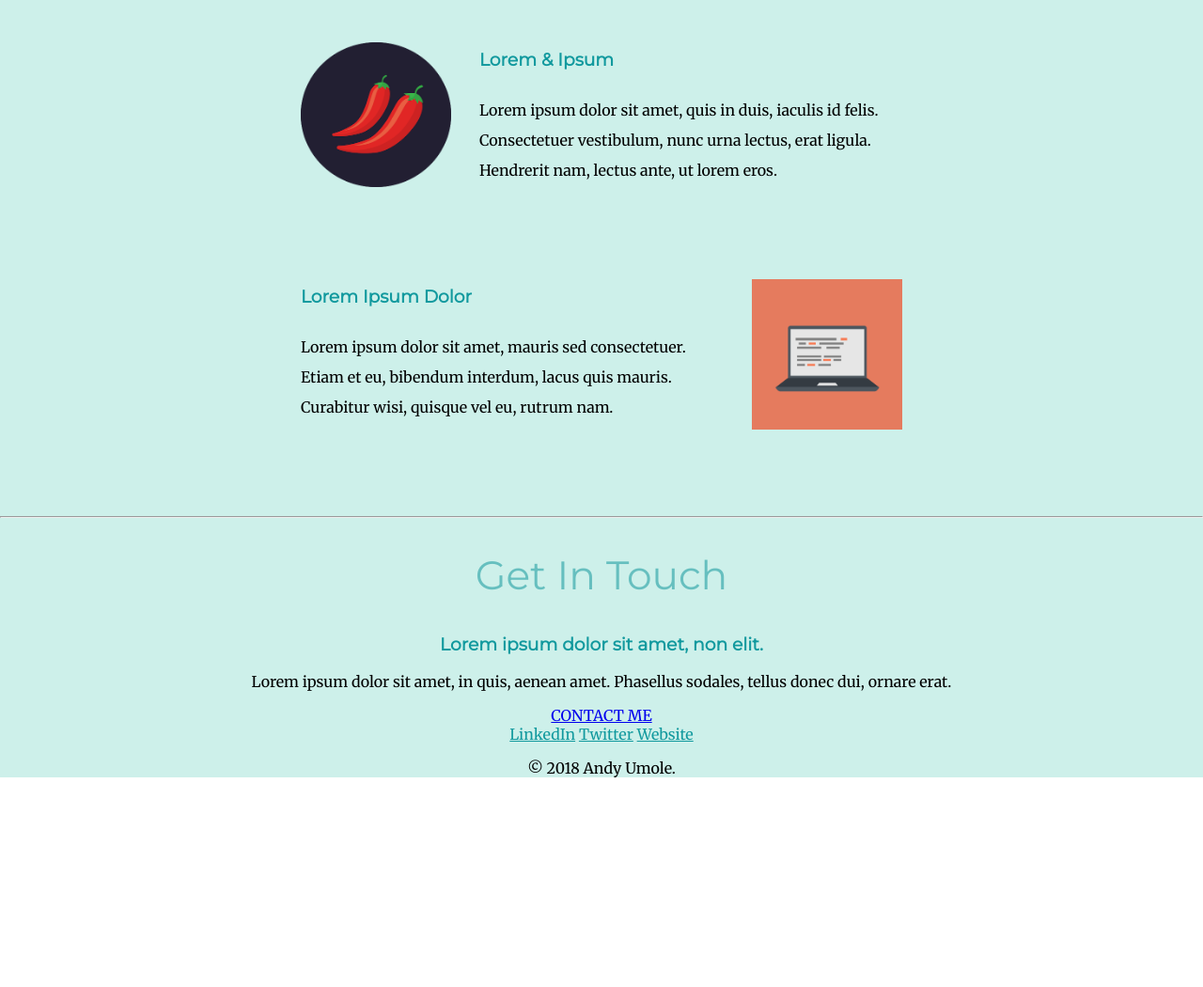
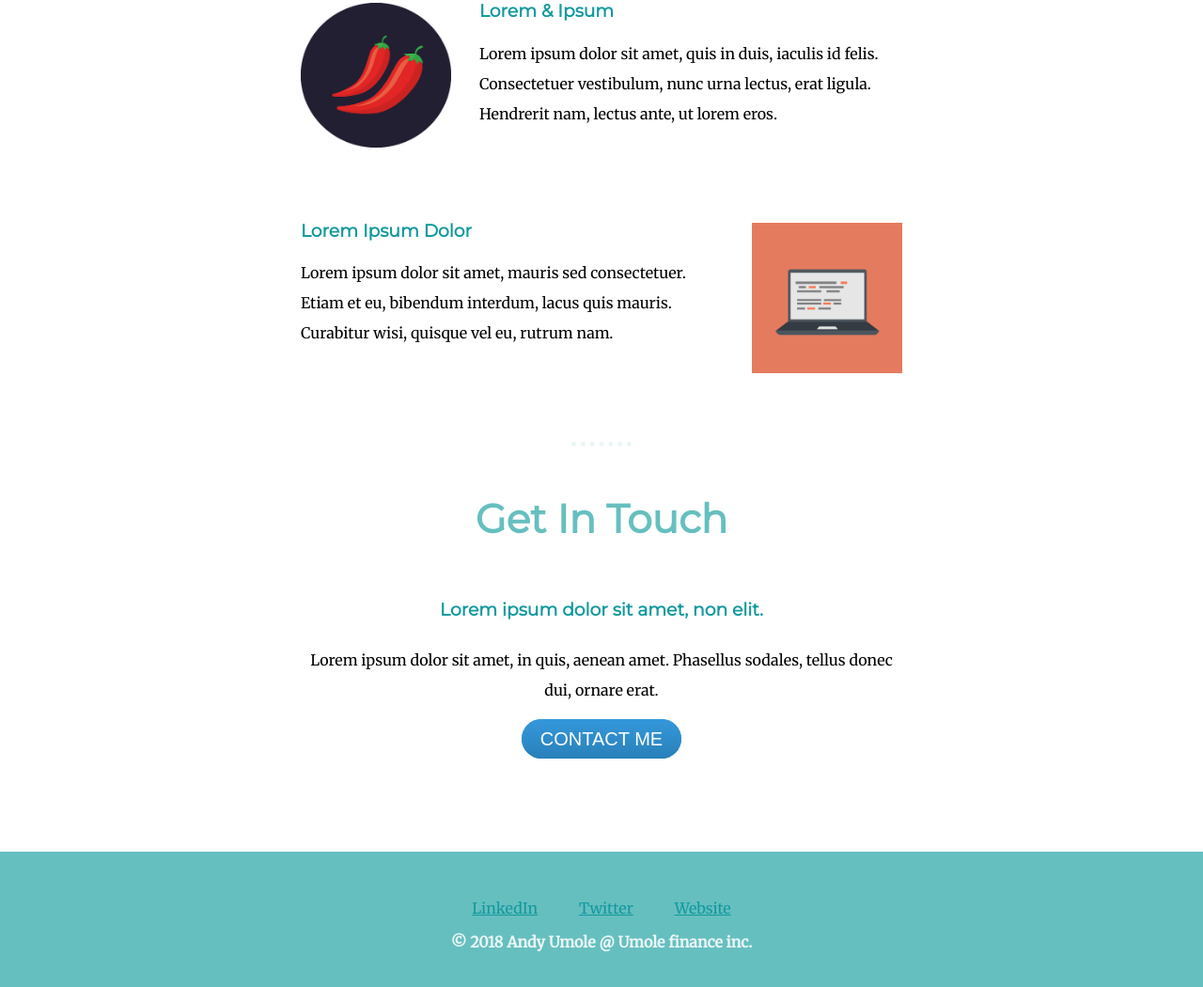
Before and after one commit to umole/test-cv-site, a plain HTML site: page index.html in a window 1280 px wide. Shown: the part 1340-2390 px from the top of the page at 94% size. Before the commit the page ends 2183 px from the top, so only its background shows below. Drawn offline with Linux system fonts and the light colour scheme.

Commit message:
Add files via upload

```diff
--- a/css/styles.css
+++ b/css/styles.css
@@ -13,17 +13,15 @@ h2{
     font-family: 'Montserrat', sans-serif;
     font-size: 2.65rem;
     color: #66BFBF;
-    font-weight: normal;
+    font-weight: bolder;
 }
 h3{
     font-family: 'Montserrat', sans-serif;
+    font-weight: bolder;
     color: #11999E;
 }
-.footer-link{
-    color: #11999E;
-}
+
 div{
-    background-color: #CDF0EA;
     margin-left: 0px;
     margin-top: 0%;
     margin: 0px, 0px, 0px, 0px;
@@ -35,7 +33,10 @@ div{
     width: 50%;
     margin: 100px auto;
     text-align: left;
-    line-height: 2;
+    line-height: 1;
+}
+.skill{
+    line-height: 0.5;
 }
 .skill-image1{
     width: 25%;
@@ -47,9 +48,37 @@ div{
     float: right;
     margin-left: 30px;
 }
+.skill-description2{
+    line-height: 2;
+}
+.profile-pics{
+    width: 40%;
+}
+.profile{
+    width: 50%;
+    margin: 10px auto;
+    line-height: 0.5;
+}
+.profile-text{
+    line-height: 2;
+}
+hr{
+    border-style: dotted none none none;
+    color: #EAF6F6;
+    border-width: 5px;
+    width: 5%;
+}
+.contact-me{
+    width: 50%;
+    margin: 10px auto;
+    line-height: 2;
+}
 .middle-container{
 }
 .bottom-container{
+    background-color: #66BFBF;
+    padding: 50px 0;
+    margin-top: 100px;
 }
 .bottom-cloud{
     position: absolute;
@@ -58,9 +87,46 @@ div{
 .top-container{
     padding-top: 50px;
     position: relative;
+    background-color: #EAF6F6;
 }
 .top-cloud{
     position: absolute;
     right: 300px;
     top: 10px;
 }
+.footer-link{
+    color: #11999E;
+    margin: auto 20px;
+}
+.footer-text{
+    color: #EAF6F6;
+    font-weight: bold;
+    padding: 30px auto;
+}
+.btn {
+    background: #3498db;
+    background-image: -webkit-linear-gradient(top, #3498db, #2980b9);
+    background-image: -moz-linear-gradient(top, #3498db, #2980b9);
+    background-image: -ms-linear-gradient(top, #3498db, #2980b9);
+    background-image: -o-linear-gradient(top, #3498db, #2980b9);
+    background-image: linear-gradient(to bottom, #3498db, #2980b9);
+    -webkit-border-radius: 28;
+    -moz-border-radius: 28;
+    border-radius: 28px;
+    font-family: Arial;
+    color: #ffffff;
+    font-size: 20px;
+    padding: 10px 20px 10px 20px;
+    text-decoration: none;
+    margin-top: 20px;
+  }
+
+  .btn:hover {
+    background: #3cb0fd;
+    background-image: -webkit-linear-gradient(top, #3cb0fd, #3498db);
+    background-image: -moz-linear-gradient(top, #3cb0fd, #3498db);
+    background-image: -ms-linear-gradient(top, #3cb0fd, #3498db);
+    background-image: -o-linear-gradient(top, #3cb0fd, #3498db);
+    background-image: linear-gradient(to bottom, #3cb0fd, #3498db);
+    text-decoration: none;
+  }
--- a/index.html
+++ b/index.html
@@ -19,9 +19,9 @@
         </div>
         <div class="middle-container">
     <div class="profile">
-      <img src="images/bobby_icy-modified.png" alt="profile.png">
+      <img class="profile-pics" src="images/bobby_icy-modified.png" alt="profile.png">
       <h2>Hello.</h2>
-      <p>Lorem ipsum dolor sit amet, vitae volutpat, dui conubia, dolor urna. Non auctor, montes nulla distinctio.</p>
+      <p class="profile-text">Lorem ipsum dolor sit amet, vitae volutpat, dui conubia, dolor urna. Non auctor, montes nulla distinctio.</p>
     </div>
     <hr>
     <div class="skills">
@@ -29,7 +29,7 @@
       <div class="skill-row">
         <img class="skill-image1" src="images/chillies.png" alt="">
         <h3>Lorem & Ipsum</h3>
-        <p>Lorem ipsum dolor sit amet, quis in duis, iaculis id felis. Consectetuer vestibulum, nunc urna lectus, erat ligula. Hendrerit nam, lectus ante, ut lorem eros.</p>
+        <p class="profile-text">Lorem ipsum dolor sit amet, quis in duis, iaculis id felis. Consectetuer vestibulum, nunc urna lectus, erat ligula. Hendrerit nam, lectus ante, ut lorem eros.</p>
       </div>
       <div class="skill-row">
         <img class="skill-image2" src="images/computer.png" alt="">
@@ -51,7 +51,7 @@
     <a class="footer-link" href="https://www.linkedin.com/andyumole">LinkedIn</a>
     <a class="footer-link" href="https://twitter.com/andyumole">Twitter</a>
     <a class="footer-link" href="https://www.appbrewery.co/">Website</a>
-    <p>© 2018 Andy Umole.</p>
+    <p class="footer-text">© 2018 Andy Umole @ Umole finance inc.</p>
   </div>
     </body>
 </html>
```
